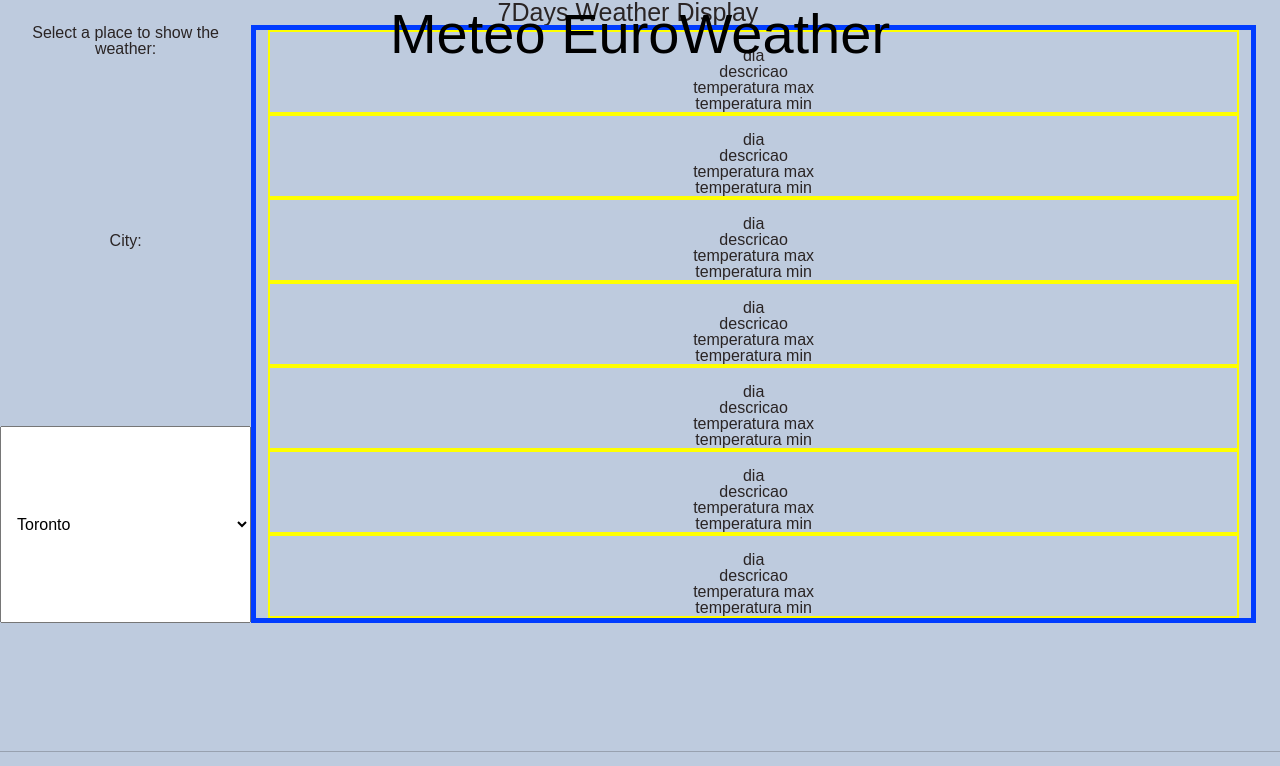
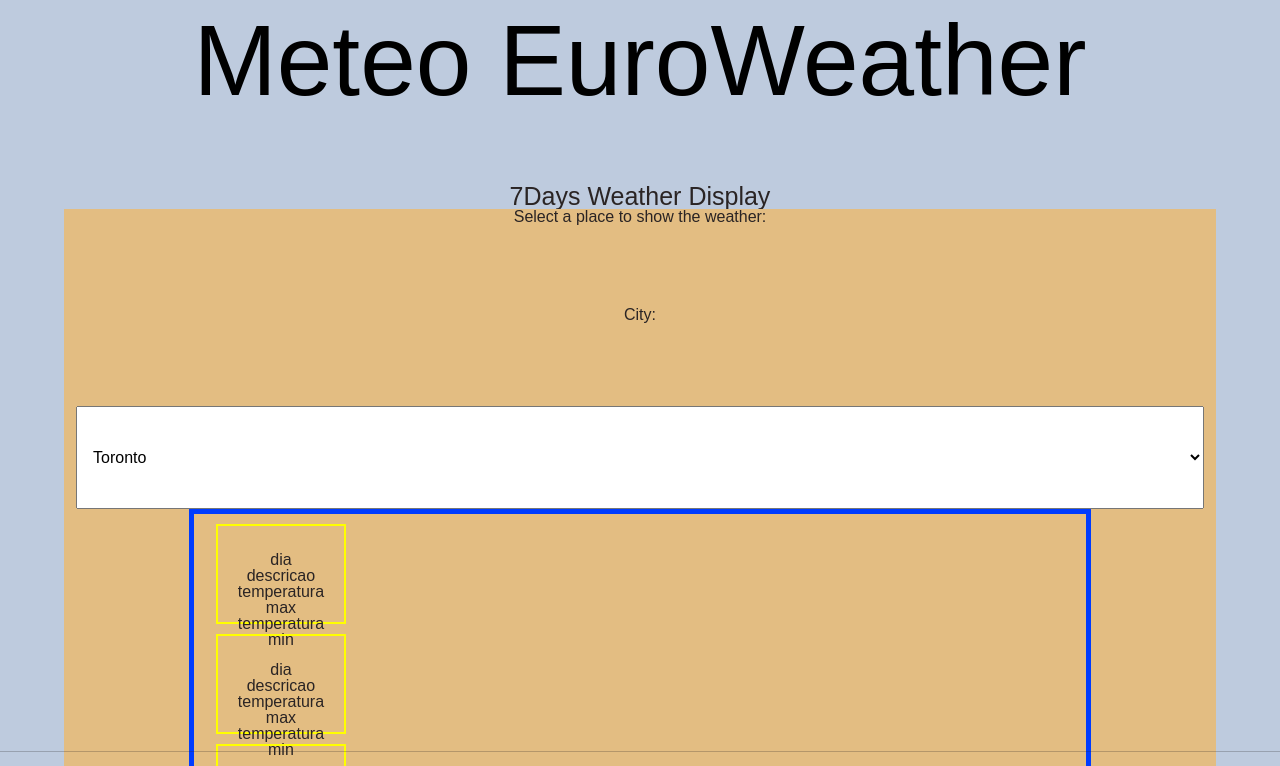
Before and after one commit to candidoregis/Meteo, a plain HTML site: page index.html in a window 1280 px wide. Shown: the top 766 px of the page. Drawn offline with nearby package versions, Linux system fonts and the light colour scheme.

Commit message:
Updating CSS

```diff
--- a/assets/css/style.css
+++ b/assets/css/style.css
@@ -1,12 +1,3 @@
-header {
-    color: black;
-    font-size: 52px;
-}
-
-h2 {
-    font-size: 25px;
-}
-
 body {
     background-color: #becbde;
     color: rgb(42, 36, 36);
@@ -16,6 +7,36 @@ body {
     min-width: 660px;
     position: relative;
 }
+
+.header {
+    height: 120px;
+    position: relative;
+}
+
+.header h1{
+    color: black;
+    position: absolute;
+    /*text-shadow: 0 0 4px #FF0000, 0 0 6px #0000FF;*/
+    font-size: 100px;
+    font-family: Arial, Helvetica, sans-serif;
+}
+
+.jumbotron {
+    text-align: center;
+    padding: 4em;
+    margin: 0px;
+}
+
+.main {
+    min-height: 300px;
+    background-color: rgb(227, 189, 130);
+}
+
+h2 {
+    font-size: 25px;
+}
+
+
 
 .container {
     width: 80%;
@@ -31,5 +52,10 @@ li {
 }
 
 ul {
+    width: 15%;
+    height: 100px;
     border: 2px yellow solid;
+    position: relative;
+    padding: 10px;
+    margin: 10px;
 }
--- a/index.html
+++ b/index.html
@@ -23,9 +23,7 @@
 
   <body>
     <div class="row header fixed-top float-left justify-content-center">
-      <header>
       <h1 class="display-4">Meteo EuroWeather</h1>
-      </header>
     </div>
 
     <div
@@ -47,7 +45,11 @@
         </select>
       </div>
 
-      <div class="container" id="weatherReport">
+      <div class="row container-fluid main align-items-center">
+        <div
+          class="col-md-3 justify-content-center container"
+          id="weatherReport"
+        >
           <ul>
             <img src="" alt="" />
             <li>dia</li>
@@ -99,6 +101,7 @@
           </ul>
         </div>
       </div>
+    </div>
 
     <div class="row footer fixed-bottom justify-content-center">
       <footer>
```
Lines whose indentation alone changed are shown as unchanged.
